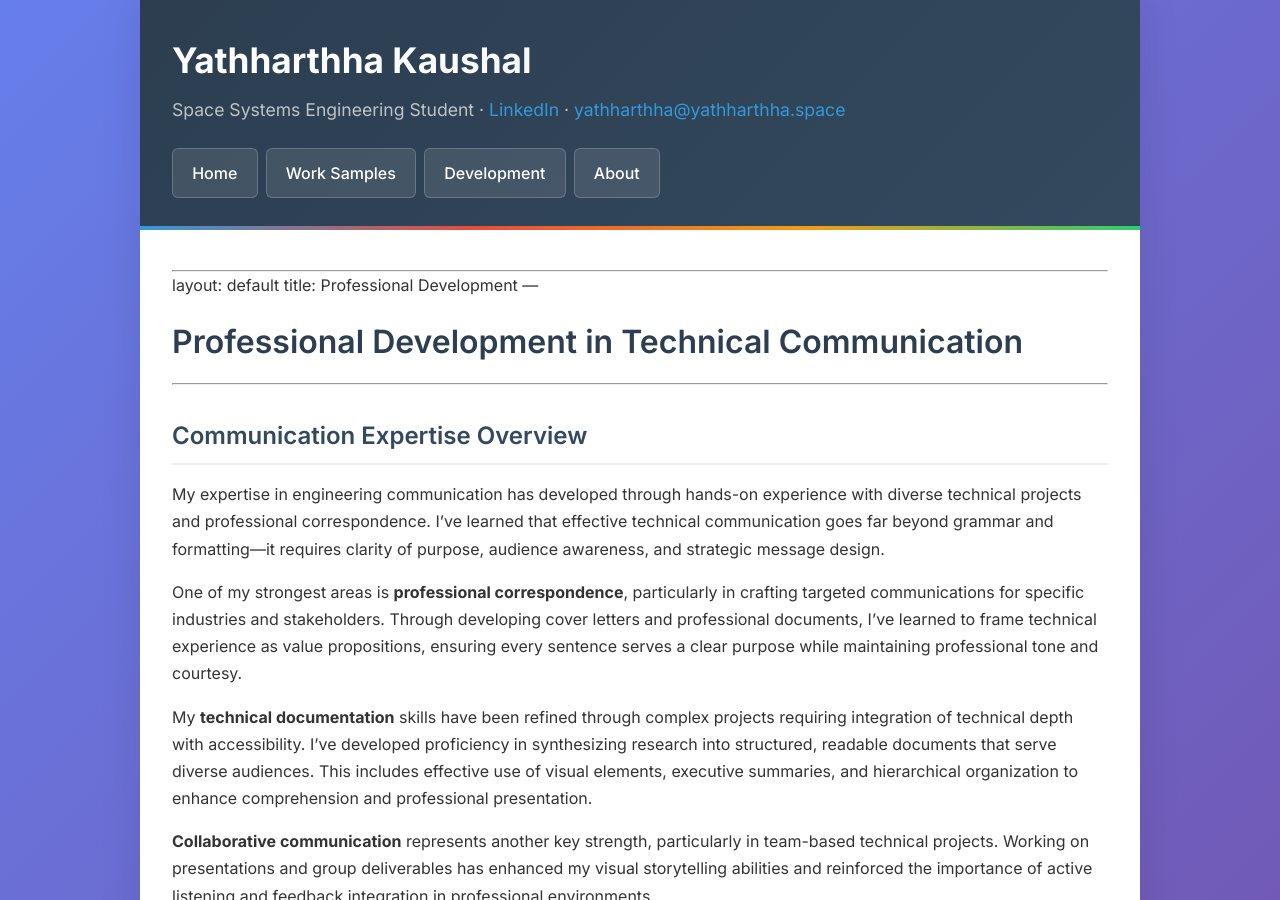
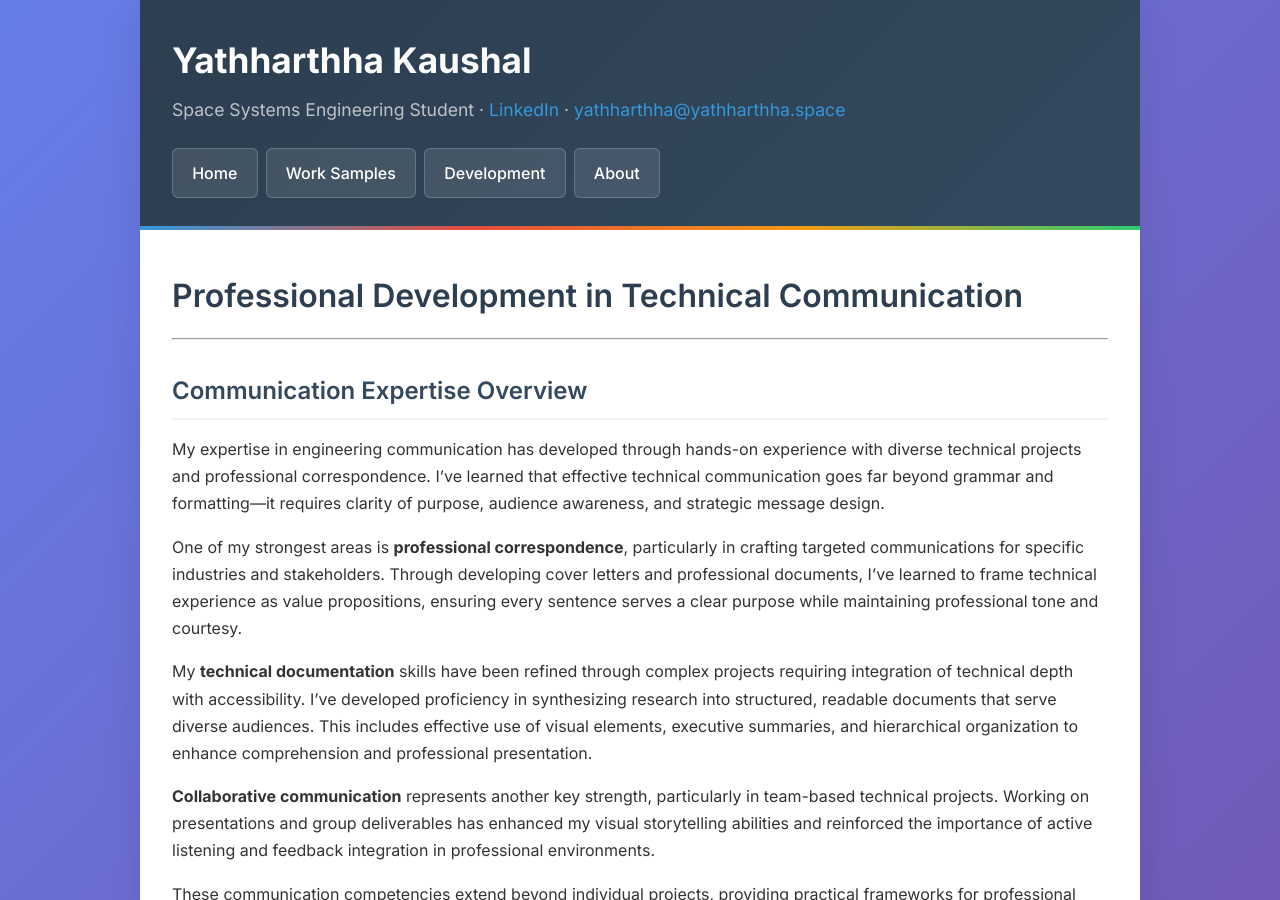
Before and after one commit to YK12321/Engineering-Portfolio, a Jekyll site: the page built from reflection/index.md, in a window 1280 px wide and 900 px high. Built offline with Jekyll 4.4.1, drawn with Linux system fonts in a browser that asks for light colours.

Commit message:
Fix YAML front matter formatting issues causing layout text to display on pages

```diff
--- a/reflection/index.md
+++ b/reflection/index.md
@@ -1,8 +1,3 @@
----
-layout: default
-title: Reflection
----
-
 ---
 layout: default
 title: Professional Development
```
Also changed, not shown: checklist.md (+0 -1 lines).
